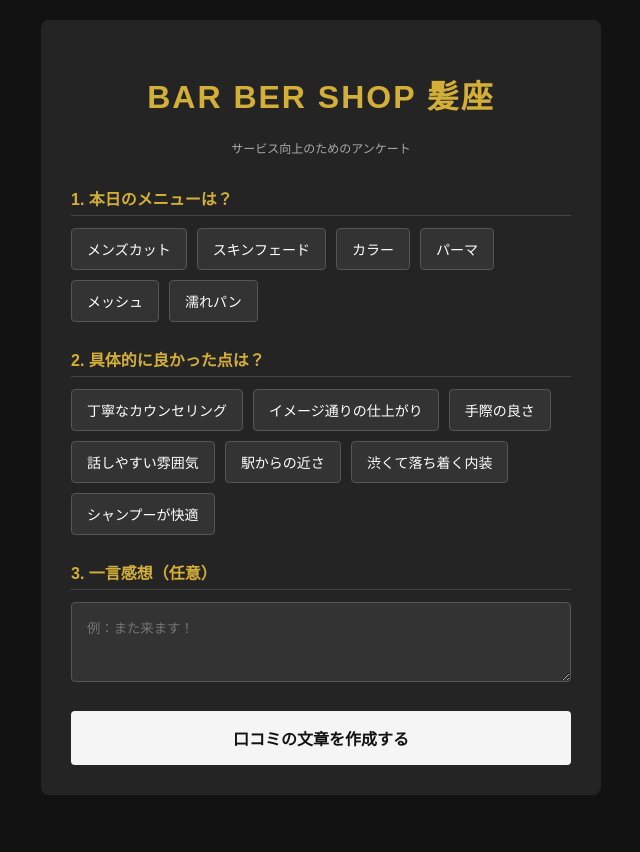
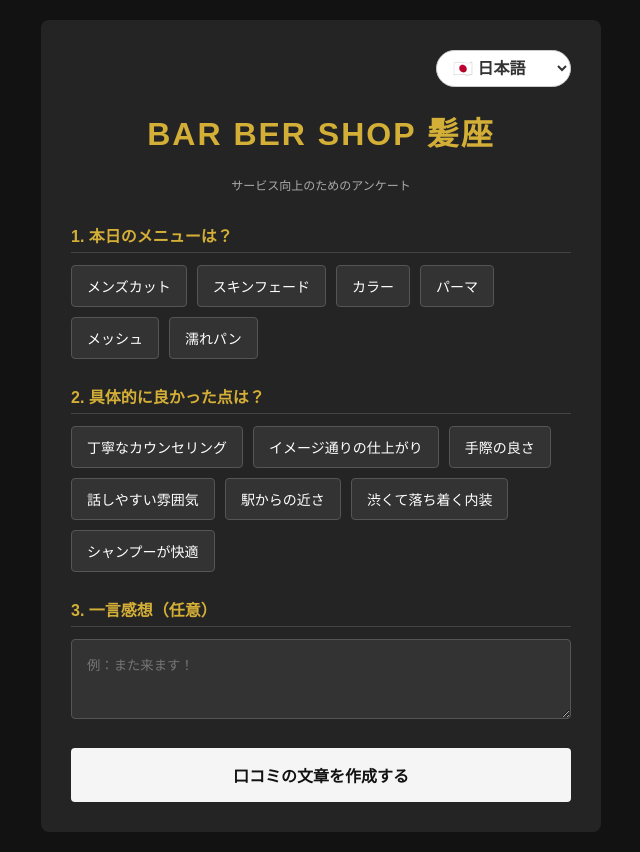
Before and after one commit to kenken1227h-creator/kamiza-review2, a website: page public/index.html in a window 1280 px wide. Both pictures are taken after a click on the button "口コミの文章を作成する". Shown: the whole page, without its empty margins (319-959 px from the left). Before the commit the page ends 815 px from the top, so only its background shows below. Drawn offline with Linux system fonts and the light colour scheme; no server answers.

Commit message:
Update index.html

```diff
--- a/public/index.html
+++ b/public/index.html
@@ -8,16 +8,19 @@
   :root { --bg-color: #121212; --text-color: #f5f5f5; --accent-color: #d4af37; --box-bg: #242424; }
   body { font-family: sans-serif; background-color: var(--bg-color); color: var(--text-color); margin: 0; padding: 20px; display: flex; justify-content: center; }
   .container { max-width: 500px; width: 100%; background-color: var(--box-bg); padding: 30px; border-radius: 8px; }
+  /* 言語切り替えボタンのデザイン */
+  .lang-switch { text-align: right; margin-bottom: 20px; }
+  .lang-switch select { background: #fff; color: #333; border: 1px solid #ccc; padding: 8px 12px; border-radius: 20px; font-size: 16px; cursor: pointer; outline: none; font-weight: bold;}
   h1 { text-align: center; color: var(--accent-color); letter-spacing: 2px; }
   p.subtitle { text-align: center; font-size: 12px; color: #aaa; margin-bottom: 30px; }
   .form-group { margin-bottom: 25px; }
   label.section-title { display: block; font-weight: bold; margin-bottom: 12px; color: var(--accent-color); border-bottom: 1px solid #444; padding-bottom: 5px; }
   .options { display: flex; flex-wrap: wrap; gap: 10px; }
-  .option-btn { background-color: #333; color: #fff; border: 1px solid #555; padding: 10px 15px; border-radius: 4px; cursor: pointer; font-size: 14px; transition: 0.3s; }
+  .option-btn { background-color: #333; color: #fff; border: 1px solid #555; padding: 10px 15px; border-radius: 4px; cursor: pointer; font-size: 14px; transition: 0.3s; user-select: none; }
   .option-btn.selected { background-color: var(--accent-color); color: #121212; font-weight: bold; }
-  textarea { width: 100%; background-color: #333; border: 1px solid #555; color: #fff; padding: 15px; border-radius: 4px; box-sizing: border-box; min-height: 80px; }
-  .generate-btn { width: 100%; background-color: var(--text-color); color: var(--bg-color); border: none; padding: 15px; font-size: 16px; font-weight: bold; border-radius: 4px; cursor: pointer; }
-  .generate-btn:disabled { background-color: #555; }
+  textarea { width: 100%; background-color: #333; border: 1px solid #555; color: #fff; padding: 15px; border-radius: 4px; box-sizing: border-box; min-height: 80px; font-family: inherit; }
+  .generate-btn { width: 100%; background-color: var(--text-color); color: var(--bg-color); border: none; padding: 15px; font-size: 16px; font-weight: bold; border-radius: 4px; cursor: pointer; transition: 0.3s; }
+  .generate-btn:disabled { background-color: #555; cursor: not-allowed;}
   .result-area { display: none; margin-top: 30px; padding-top: 20px; border-top: 1px dashed #555; }
   .copy-btn { width: 100%; background-color: var(--accent-color); color: #121212; border: none; padding: 18px; font-size: 16px; font-weight: bold; border-radius: 4px; margin-top: 15px; cursor: pointer; }
 </style>
@@ -25,57 +28,89 @@
 <body>
 
 <div class="container">
-  <h1>BAR BER SHOP 髪座</h1>
-  <p class="subtitle">サービス向上のためのアンケート</p>
+  <div class="lang-switch">
+    <select id="langSelect" onchange="changeLanguage()">
+      <option value="ja">🇯🇵 日本語</option>
+      <option value="en">🇺🇸 English</option>
+      <option value="ko">🇰🇷 한국어</option>
+      <option value="zh_cn">🇨🇳 简体中文</option>
+      <option value="zh_tw">🇹🇼 繁體中文</option>
+    </select>
+  </div>
+
+  <h1 id="shopName">BAR BER SHOP 髪座</h1>
+  <p class="subtitle" id="subtitle">サービス向上のためのアンケート</p>
 
   <div class="form-group">
-    <label class="section-title">1. 本日のメニューは？</label>
+    <label class="section-title" id="q_menu_title">1. 本日のメニューは？</label>
     <div class="options" id="menuOptions"></div>
   </div>
 
   <div class="form-group">
-    <label class="section-title">2. 具体的に良かった点は？</label>
+    <label class="section-title" id="q_point_title">2. 具体的に良かった点は？</label>
     <div class="options" id="pointOptions"></div>
   </div>
 
   <div class="form-group">
-    <label class="section-title">3. 一言感想（任意）</label>
+    <label class="section-title" id="q_free_title">3. 一言感想（任意）</label>
     <textarea id="freeText" placeholder="例：また来ます！"></textarea>
   </div>
 
   <button class="generate-btn" id="generateBtn" onclick="generateReview()">口コミの文章を作成する</button>
 
   <div class="result-area" id="resultArea">
-    <label class="section-title">完成した文章</label>
+    <label class="section-title" id="res_title">完成した文章</label>
     <textarea id="finalReview" style="min-height: 120px;"></textarea>
-    <button class="copy-btn" onclick="copyAndOpenMap()">📋 コピーしてGoogleマップを開く</button>
+    <button class="copy-btn" id="copyBtn" onclick="copyAndOpenMap()">📋 コピーしてGoogleマップを開く</button>
   </div>
 </div>
 
 <script>
   const GOOGLE_MAP_URL = "https://g.page/r/CTkk8QIPLQt4EBM/review";
+
   const menus = [
-    { id: "m1", name: "メンズカット" }, { id: "m2", name: "スキンフェード" },
-    { id: "m3", name: "カラー" }, { id: "m4", name: "パーマ" },
-    { id: "m5", name: "メッシュ" }, { id: "m6", name: "濡れパン" }
+    { id: "m1", ja: "メンズカット", en: "Men's Cut", ko: "남성 커트", zh_cn: "男士剪发", zh_tw: "男士剪髮" },
+    { id: "m2", ja: "スキンフェード", en: "Skin Fade", ko: "스킨 페이드", zh_cn: "渐变理发", zh_tw: "漸層理髮" },
+    { id: "m3", ja: "カラー", en: "Color", ko: "컬러", zh_cn: "染发", zh_tw: "染髮" },
+    { id: "m4", ja: "パーマ", en: "Perm", ko: "파마", zh_cn: "烫发", zh_tw: "燙髮" },
+    { id: "m5", ja: "メッシュ", en: "Highlights", ko: "메쉬", zh_cn: "挑染", zh_tw: "挑染" },
+    { id: "m6", ja: "濡れパン", en: "Wet Punch", ko: "젖은 펀치 파마", zh_cn: "湿发感烫", zh_tw: "濕髮感燙" }
   ];
+
   const points = [
-    { id: "p1", name: "丁寧なカウンセリング" }, { id: "p2", name: "イメージ通りの仕上がり" },
-    { id: "p3", name: "手際の良さ" }, { id: "p4", name: "話しやすい雰囲気" },
-    { id: "p5", name: "駅からの近さ" }, { id: "p6", name: "渋くて落ち着く内装" },
-    { id: "p7", name: "シャンプーが快適" }
+    { id: "p1", ja: "丁寧なカウンセリング", en: "Careful counseling", ko: "꼼꼼한 상담", zh_cn: "细致的咨询", zh_tw: "仔細的諮詢" },
+    { id: "p2", ja: "イメージ通りの仕上がり", en: "Finish as imagined", ko: "원하던 스타일 완성", zh_cn: "符合预期的效果", zh_tw: "符合預期的效果" },
+    { id: "p3", ja: "手際の良さ", en: "Efficiency", ko: "빠르고 능숙함", zh_cn: "手法娴熟", zh_tw: "手法俐落" },
+    { id: "p4", ja: "話しやすい雰囲気", en: "Friendly atmosphere", ko: "편안한 분위기", zh_cn: "轻松的氛围", zh_tw: "輕鬆的氛圍" },
+    { id: "p5", ja: "駅からの近さ", en: "Close to the station", ko: "역에서 가까움", zh_cn: "离车站近", zh_tw: "離車站近" },
+    { id: "p6", ja: "渋くて落ち着く内装", en: "Cool & relaxing interior", ko: "멋진 인테리어", zh_cn: "复古舒适的内饰", zh_tw: "復古舒適的裝潢" },
+    { id: "p7", ja: "シャンプーが快適", en: "Comfortable shampoo", ko: "시원한 샴푸", zh_cn: "舒适的洗发", zh_tw: "舒服的洗髮" }
   ];
+
+  const uiText = {
+    ja: { sub: "サービス向上のためのアンケート", q_menu: "1. 本日のメニューは？", q_point: "2. 具体的に良かった点は？", q_free: "3. 一言感想（任意）", ph: "例：また来ます！", btn: "口コミの文章を作成する", res: "完成した文章", copy: "📋 コピーしてGoogleマップを開く", loading: "生成中...", error: "生成に失敗しました。", copied: "コピーしました！Googleマップに貼り付けてください。" },
+    en: { sub: "Questionnaire to improve our service", q_menu: "1. Today's Menu?", q_point: "2. What did you like?", q_free: "3. Comments (Optional)", ph: "ex: I'll come back!", btn: "Generate Review", res: "Generated Review", copy: "📋 Copy & Open Google Maps", loading: "Generating...", error: "Failed to generate.", copied: "Copied! Please paste it on Google Maps." },
+    ko: { sub: "서비스 향상을 위한 설문조사", q_menu: "1. 오늘의 메뉴는?", q_point: "2. 좋았던 점은?", q_free: "3. 한마디 (선택)", ph: "예: 또 올게요!", btn: "리뷰 작성하기", res: "완성된 리뷰", copy: "📋 복사 후 Google 지도 열기", loading: "생성 중...", error: "생성에 실패했습니다.", copied: "복사되었습니다! Google 지도에 붙여넣어 주세요." },
+    zh_cn: { sub: "服务提升问卷", q_menu: "1. 今天的项目是？", q_point: "2. 满意的地方是？", q_free: "3. 留言（选填）", ph: "例：下次还会来！", btn: "生成评价", res: "生成的评价", copy: "📋 复制并打开Google地图", loading: "生成中...", error: "生成失败。", copied: "已复制！请粘贴到Google地图。" },
+    zh_tw: { sub: "服務提升問卷", q_menu: "1. 今天的項目是？", q_point: "2. 滿意的地方是？", q_free: "3. 留言（選填）", ph: "例：下次還會來！", btn: "生成評價", res: "生成的評價", copy: "📋 複製並打開Google地圖", loading: "生成中...", error: "生成失敗。", copied: "已複製！請貼上到Google地圖。" }
+  };
 
   let selectedMenus = [];
   let selectedPoints = [];
+  let currentLang = "ja";
 
   function renderOptions() {
+    document.getElementById("menuOptions").innerHTML = "";
+    document.getElementById("pointOptions").innerHTML = "";
+
     menus.forEach(m => {
-      const btn = document.createElement("div"); btn.className = "option-btn"; btn.innerText = m.name;
+      const btn = document.createElement("div"); btn.className = "option-btn"; btn.innerText = m[currentLang];
+      if(selectedMenus.find(x => x.id === m.id)) btn.classList.add("selected");
       btn.onclick = () => toggleSelect(btn, selectedMenus, m); document.getElementById("menuOptions").appendChild(btn);
     });
     points.forEach(p => {
-      const btn = document.createElement("div"); btn.className = "option-btn"; btn.innerText = p.name;
+      const btn = document.createElement("div"); btn.className = "option-btn"; btn.innerText = p[currentLang];
+      if(selectedPoints.find(x => x.id === p.id)) btn.classList.add("selected");
       btn.onclick = () => toggleSelect(btn, selectedPoints, p); document.getElementById("pointOptions").appendChild(btn);
     });
   }
@@ -86,12 +121,29 @@
     if (index === -1) array.push(item); else array.splice(index, 1);
   }
 
+  function changeLanguage() {
+    currentLang = document.getElementById("langSelect").value;
+    const ui = uiText[currentLang];
+
+    document.getElementById("subtitle").innerText = ui.sub;
+    document.getElementById("q_menu_title").innerText = ui.q_menu;
+    document.getElementById("q_point_title").innerText = ui.q_point;
+    document.getElementById("q_free_title").innerText = ui.q_free;
+    document.getElementById("freeText").placeholder = ui.ph;
+    document.getElementById("generateBtn").innerText = ui.btn;
+    document.getElementById("res_title").innerText = ui.res;
+    document.getElementById("copyBtn").innerText = ui.copy;
+
+    renderOptions();
+  }
+
   async function generateReview() {
     const generateBtn = document.getElementById("generateBtn");
     generateBtn.disabled = true;
-    generateBtn.innerText = "生成中...";
+    generateBtn.innerText = uiText[currentLang].loading;
 
     const payload = {
+      language: currentLang,
       menus: selectedMenus.map(m => m.id),
       points: selectedPoints.map(p => p.id),
       freeText: document.getElementById("freeText").value.trim(),
@@ -103,26 +155,30 @@
         headers: { "Content-Type": "application/json" },
         body: JSON.stringify(payload),
       });
-      const { review } = await res.json();
-      document.getElementById("finalReview").value = review;
+      const data = await res.json();
+      if(data.error) throw new Error(data.error);
+
+      document.getElementById("finalReview").value = data.review;
       document.getElementById("resultArea").style.display = "block";
     } catch (err) {
-      alert("生成に失敗しました。");
+      alert(uiText[currentLang].error);
     } finally {
       generateBtn.disabled = false;
-      generateBtn.innerText = "口コミの文章を作成する";
+      generateBtn.innerText = uiText[currentLang].btn;
     }
   }
 
   function copyAndOpenMap() {
     const text = document.getElementById("finalReview").value;
     navigator.clipboard.writeText(text).then(() => {
-      alert("コピーしました！Googleマップに貼り付けてください。");
+      alert(uiText[currentLang].copied);
       window.location.href = GOOGLE_MAP_URL;
     });
   }
 
-  window.onload = renderOptions;
+  window.onload = () => {
+    changeLanguage();
+  };
 </script>
 </body>
 </html>
```
